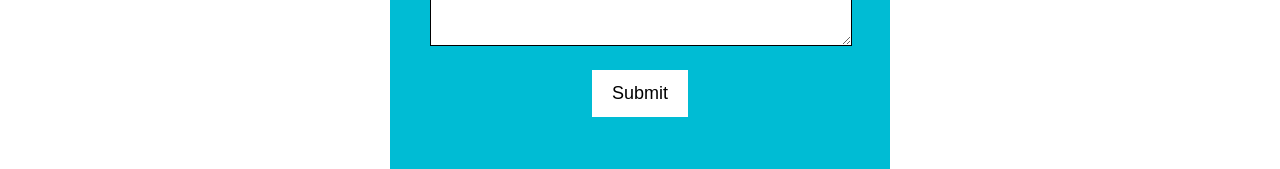
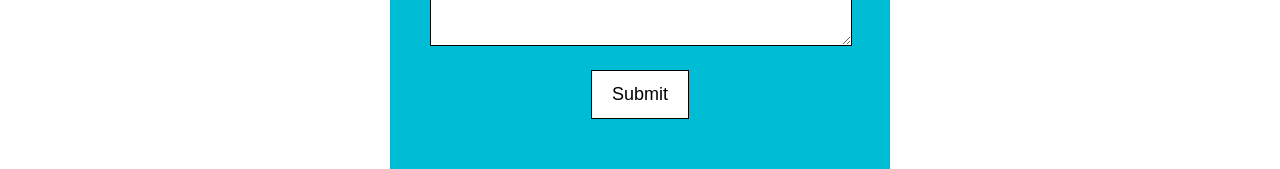
Before and after one commit to jjosee9/portfolio-JoseH, a React (Create React App) app: page /contact in a window 1280 px wide. Shown: the part 592-761 px from the top of the page. Built offline with nearby package versions, Linux system fonts and the light colour scheme.

Commit message:
resume download name edited

```diff
--- a/src/App.css
+++ b/src/App.css
@@ -218,7 +218,7 @@ a {
 #contact-form input:focus,
 #contact-form textarea:focus {
   outline: none;
-  border-color: #fcf8ff;
+  border-color: blue;
 }
 
 .btn {
@@ -227,7 +227,7 @@ a {
   color: black;
   background: white;
   padding: 13px 20px;
-  border: none;
+  border: solid black 1px;
   cursor: pointer;
   margin:0 auto;
 }
--- a/src/Components/Resume/Resume.js
+++ b/src/Components/Resume/Resume.js
@@ -6,7 +6,7 @@ const Resume = () => {
     return (
         <>
             <img className="resume-img" src={resumeJH} alt="Resume" />
-            <a href={require("../../Images/resume-j.png")} download="myFile">
+            <a href={require("../../Images/resume-j.png")} download="Resume-Jose-Hernandez">
                 <button className="download-btn"><i class="fa fa-download"></i>Download</button>
 
                 </a>
```
